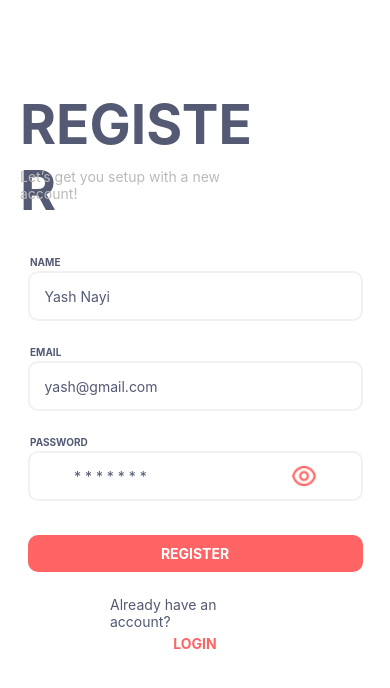
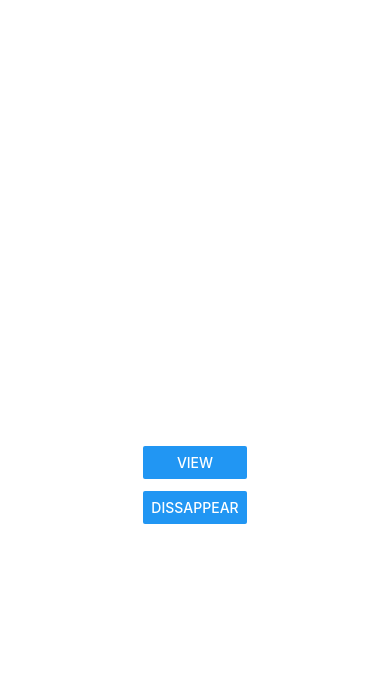
Before and after one commit to YashN29/Yash-React-Native, a React Native app: screen / in a window 390 px wide. Shown: the top 688 px of the page. Built offline with nearby package versions, Linux system fonts and the light colour scheme; grey boxes are pictures that could not be loaded.

Commit message:
Alert and It's Methods , StyleSheert , Appearance

```diff
--- a/App.js
+++ b/App.js
@@ -2,13 +2,13 @@ import React from "react";
 import {View} from 'react-native';
 import Feb7 from "./src/Feb7/Feb7";
 import Dashboard_UI from "./src/Feb7/Dashboard_UI";
-import Feb8 from "./src/Feb8";
+import Feb8 from "./src/Feb8/Feb8";
 
 const App =() => {
 
     return (
         <View style ={{flex:1}}>
-            {<Feb7/>}
+            {<Feb8/>}
         </View>
     );
 };
--- a/src/Feb8.js
+++ /dev/null
@@ -1,65 +0,0 @@
-import React from "react";
-import {Alert, Button, View, StyleSheet} from 'react-native';
-
-const Feb8 = () =>{
-
-    const button1 = ()=>{
-
-        Alert.alert('Exit?','Are you sure you want to exit?', [
-            {
-                text: 'Cancel',
-                onPress: ()=> console.log('Cancel Pressed!'),
-                style: 'cancel'
-            },
-            {
-                text :'OK',
-                onPress:()=> console.log("Ok Pressed!")
-            }
-        ],
-        {
-            cancelable: true,
-            onDismiss: ()=> Alert.alert('This alert was dismissed by tapping outside of the alert dialog.')
-        })
-    }
-
-    const button2 = ()=>{
-
-        Alert.alert('Exit?','Are you sure you want to exit?',
-        [
-            {
-                text:'Ask me later',
-                onPress: ()=> console.log('Ask me later pressed!')
-            },
-            {
-                text: 'Cancel',
-                onPress: ()=> console.log('Cancel Pressed!'),
-                style: 'cancel'
-            },
-            {
-                text :'OK',
-                onPress:()=> console.log("Ok Pressed!")
-            }
-        ])
-    }
-
-
-    return(
-        <View style={Css.mainContainer}>
-            <Button title="Button-1" onPress={button1}/>
-
-            <Button title="Button-2" onPress={button2}/>
-        </View>
-    )
-}
-
-const Css = StyleSheet.create({
-
-    mainContainer:{
-        flex:1,
-        flexDirection:'column',
-        justifyContent:'space-around',
-        alignItems:'center'
-    }
-})
-
-export default Feb8;
--- /dev/null
+++ b/src/Feb8/Feb8.js
@@ -0,0 +1,82 @@
+import React,{useRef} from "react";
+import {Alert, Animated, Button, View, Text} from 'react-native';
+import Feb8_CSS from "./Feb8_CSS";
+
+const Feb8 = () =>{
+
+    const fadeAnim = useRef(new Animated.Value(0)).current;
+
+    const fadeIn = ()=>{
+        Animated.timing(fadeAnim, {
+            toValue:1,
+            duration:2500,
+            useNativeDriver:true
+        }).start();
+    }
+
+    const fadeOut =()=>{
+        Animated.timing(fadeAnim, {
+            toValue:0,
+            duration:1500,
+            useNativeDriver:true
+        }).start();
+    }
+
+    // const button1 = ()=>{
+    //     Alert.alert('Exit?','Are you sure you want to exit?', [
+    //         {
+    //             text: 'Cancel',
+    //             onPress: ()=> console.log('Cancel Pressed!'),
+    //             style: 'cancel'
+    //         },
+    //         {
+    //             text :'OK',
+    //             onPress:()=> console.log("Ok Pressed!")
+    //         }
+    //     ],
+    //     {
+    //         cancelable: true,
+    //         onDismiss: ()=> Alert.alert('This alert was dismissed by tapping outside of the alert dialog.')
+    //     })
+    // }
+    // const button2 = ()=>{
+    //     Alert.alert('Exit?','Are you sure you want to exit?',
+    //     [
+    //         {
+    //             text:'Ask me later',
+    //             onPress: ()=> console.log('Ask me later pressed!')
+    //         },
+    //         {
+    //             text: 'Cancel',
+    //             onPress: ()=> console.log('Cancel Pressed!'),
+    //             style: 'cancel'
+    //         },
+    //         {
+    //             text :'OK',
+    //             onPress:()=> console.log("Ok Pressed!")
+    //         }
+    //     ])
+    // }
+
+
+    return(
+            <View style={Feb8_CSS.container}>
+                <Animated.View style={[Feb8_CSS.faddingContainer,{opacity:fadeAnim}]}>
+                        <Text style={Feb8_CSS.text}>Welcome!</Text>
+                </Animated.View>
+
+                <View style={Feb8_CSS.button_view}>
+                    <Button title="View" onPress={fadeIn}/>
+                    <Button title="Dissappear" onPress={fadeOut}/>
+                </View>
+            </View>
+
+        // <View style={Feb8_CSS.mainContainer}>
+        //     <Button title="Button-1" onPress={button1}/>
+
+        //     <Button title="Button-2" onPress={button2}/>
+        // </View>
+    )
+}
+
+export default Feb8;
--- /dev/null
+++ b/src/Feb8/Feb8_CSS.js
@@ -0,0 +1,36 @@
+import React from "react";
+import { StyleSheet } from "react-native";
+
+const Feb8_CSS = StyleSheet.create({
+
+    // mainContainer:{
+    //     flex:1,
+    //     flexDirection:'column',
+    //     justifyContent:'space-around',
+    //     alignItems:'center'
+    // }
+
+    container:{
+        flex:1,
+        alignItems:'center',
+        justifyContent:'center'
+    },
+    faddingContainer:{
+        padding:20,
+        backgroundColor:'green',
+        borderRadius:10,
+        elevation:6
+    },
+    text:{
+        fontSize:30,
+        fontWeight:'bold',
+        color:'white'
+    },
+    button_view:{
+        flexBasis:100,
+        marginTop:50,
+        justifyContent:'space-evenly'
+    }
+})
+
+export default Feb8_CSS;
```
